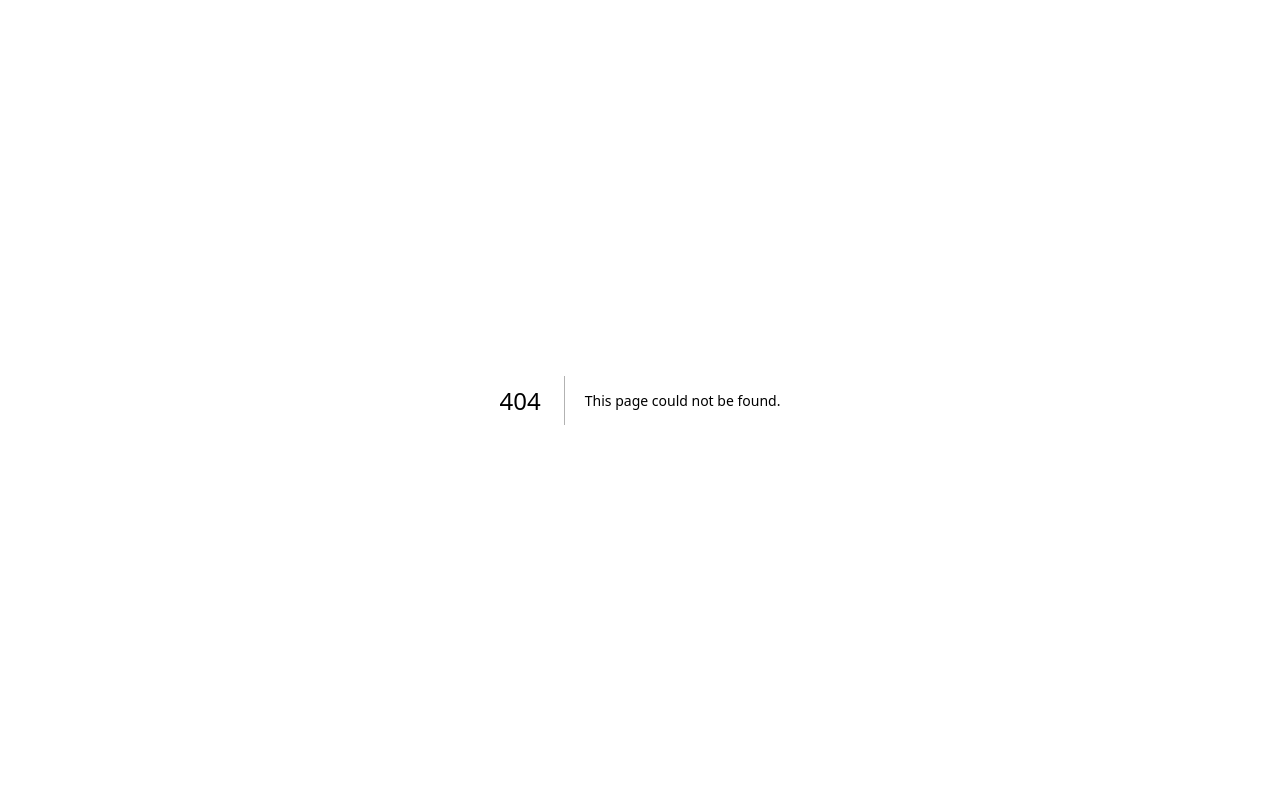
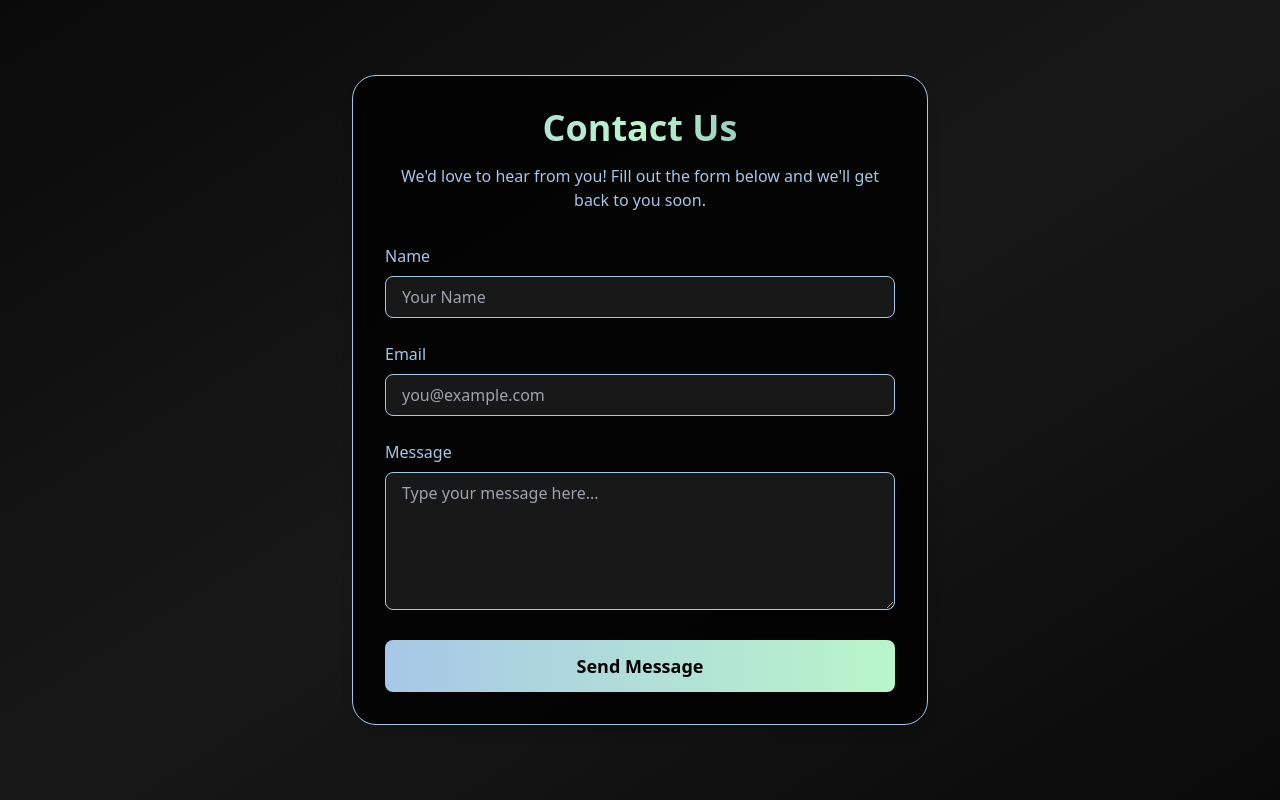
Before and after one commit to CoderFleet/CryptoCred, a Next.js app: page /contact in a window 1280 px wide. Before the commit this address had no page. Built offline with nearby package versions, Linux system fonts and the light colour scheme.

Commit message:
working started on contact page

```diff
--- /dev/null
+++ b/pages/contact.tsx
@@ -0,0 +1,32 @@
+import React from "react";
+
+const ContactPage: React.FC = () => {
+  return (
+    <div className="min-h-screen bg-gradient-to-br from-[#0a0a0a] via-[#181818] to-[#0a0a0a] flex flex-col">
+      <main className="flex-1 container mx-auto px-4 py-12 flex flex-col items-center justify-center">
+        <div className="max-w-xl w-full bg-black/80 border border-[#A7C7E7] rounded-3xl shadow-lg p-8 backdrop-blur-md">
+          <h1 className="text-3xl md:text-4xl font-bold text-center bg-gradient-to-r from-[#A7C7E7] via-[#B9F6CA] to-[#6A8CAF] text-transparent bg-clip-text mb-4">Contact Us</h1>
+          <p className="text-[#A7C7E7] text-center mb-8">We'd love to hear from you! Fill out the form below and we'll get back to you soon.</p>
+          <form className="space-y-6">
+
+            <div>
+              <label className="block text-[#A7C7E7] mb-2 font-medium">Name</label>
+              <input type="text" className="w-full px-4 py-2 rounded-lg bg-[#181818] border border-[#A7C7E7] text-white focus:outline-none focus:ring-2 focus:ring-[#A7C7E7]" placeholder="Your Name" required />
+            </div>
+            <div>
+              <label className="block text-[#A7C7E7] mb-2 font-medium">Email</label>
+              <input type="email" className="w-full px-4 py-2 rounded-lg bg-[#181818] border border-[#A7C7E7] text-white focus:outline-none focus:ring-2 focus:ring-[#A7C7E7]" placeholder="you@example.com" required />
+            </div>
+            <div>
+              <label className="block text-[#A7C7E7] mb-2 font-medium">Message</label>
+              <textarea className="w-full px-4 py-2 rounded-lg bg-[#181818] border border-[#A7C7E7] text-white focus:outline-none focus:ring-2 focus:ring-[#A7C7E7]" rows={5} placeholder="Type your message here..." required />
+            </div>
+            <button type="submit" className="w-full py-3 rounded-lg bg-gradient-to-r from-[#A7C7E7] to-[#B9F6CA] text-black font-bold text-lg shadow hover:from-[#B9F6CA] hover:to-[#A7C7E7] transition-all">Send Message</button>
+          </form>
+        </div>
+      </main>
+    </div>
+  );
+};
+
+export default ContactPage;
```
